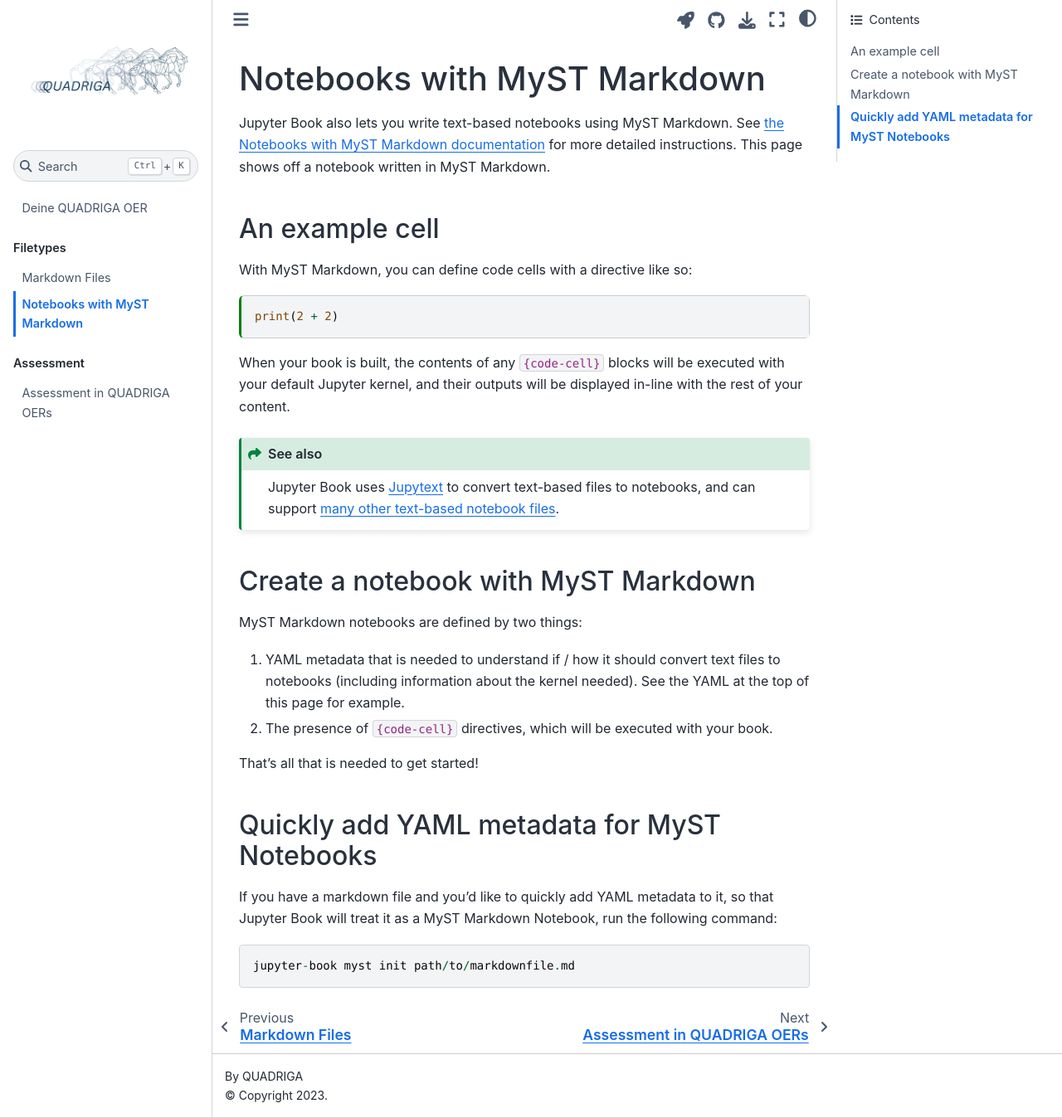
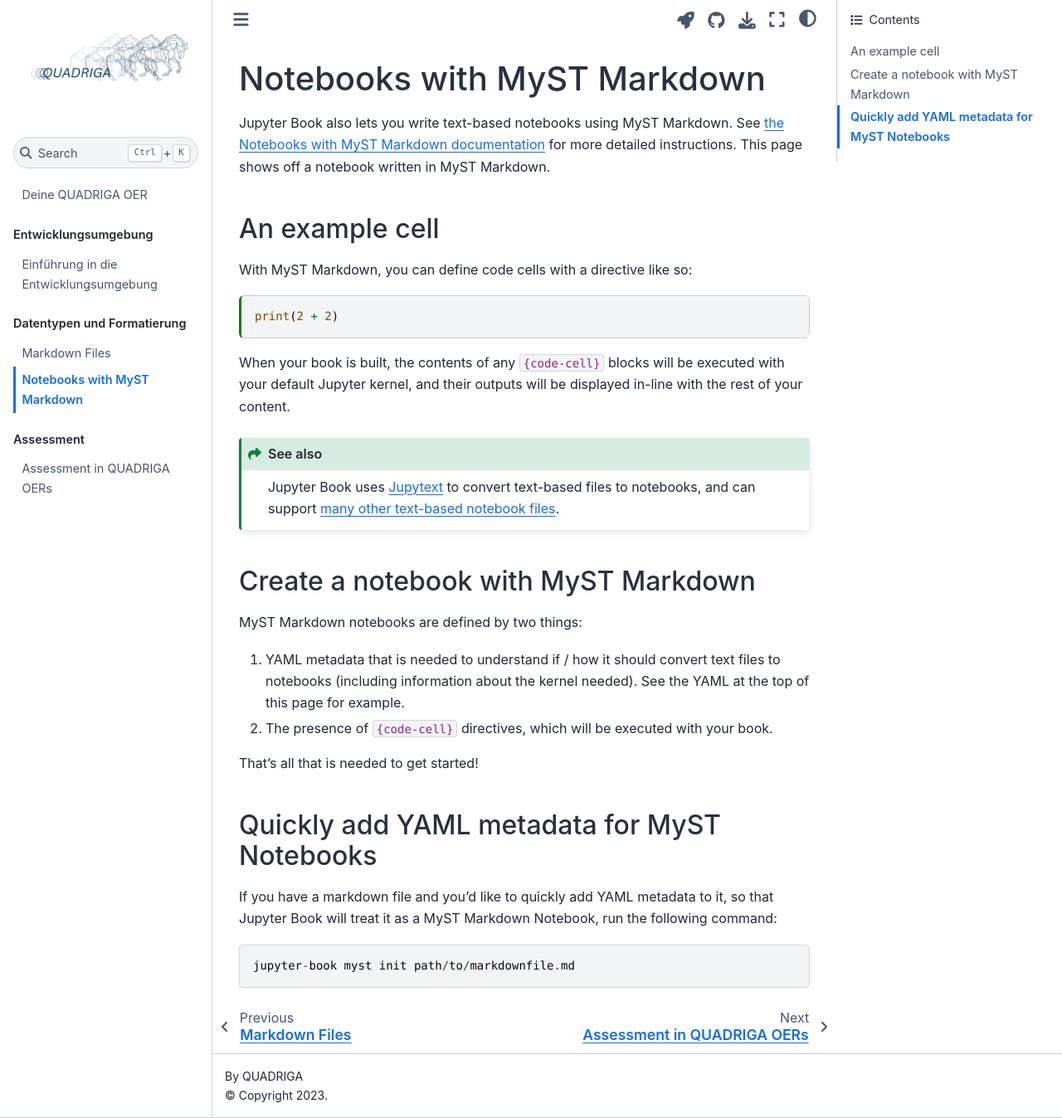
Before and after one commit to samidfy/Book_Template, a Jupyter Book: the page built from formatting/markdown-notebooks.md, in a window 1280 px wide and 1348 px high. Shown: the whole window at 83% size. Built offline with Jupyter Book 1.0.4 settings and Sphinx 7.4.7 and the Sphinx Book theme 1.1.4, drawn with Linux system fonts in a browser that asks for light colours; pages that are not in the unit, such as notebooks, are missing from menus.

Commit message:
Restructure files and add part on the development environment

```diff
--- a/_toc.yml
+++ b/_toc.yml
@@ -4,11 +4,14 @@
 format: jb-book
 root: intro
 parts:
-  - caption: Filetypes
+  - caption: Entwicklungsumgebung
     chapters:
-      - file: markdown
-      - file: notebooks
-      - file: markdown-notebooks
+      - file: develop/intro
+  - caption: Datentypen und Formatierung
+    chapters:
+      - file: formatting/markdown
+      - file: formatting/notebooks
+      - file: formatting/markdown-notebooks
   - caption: Assessment
     chapters:
       - file: assessment/introduction
--- /dev/null
+++ b/develop/intro.md
@@ -0,0 +1 @@
+# Einführung in die Entwicklungsumgebung
```
Also changed, not shown: formatting/markdown-notebooks.md (renamed from markdown-notebooks.md), formatting/markdown.md (renamed from markdown.md), 2 other files.
